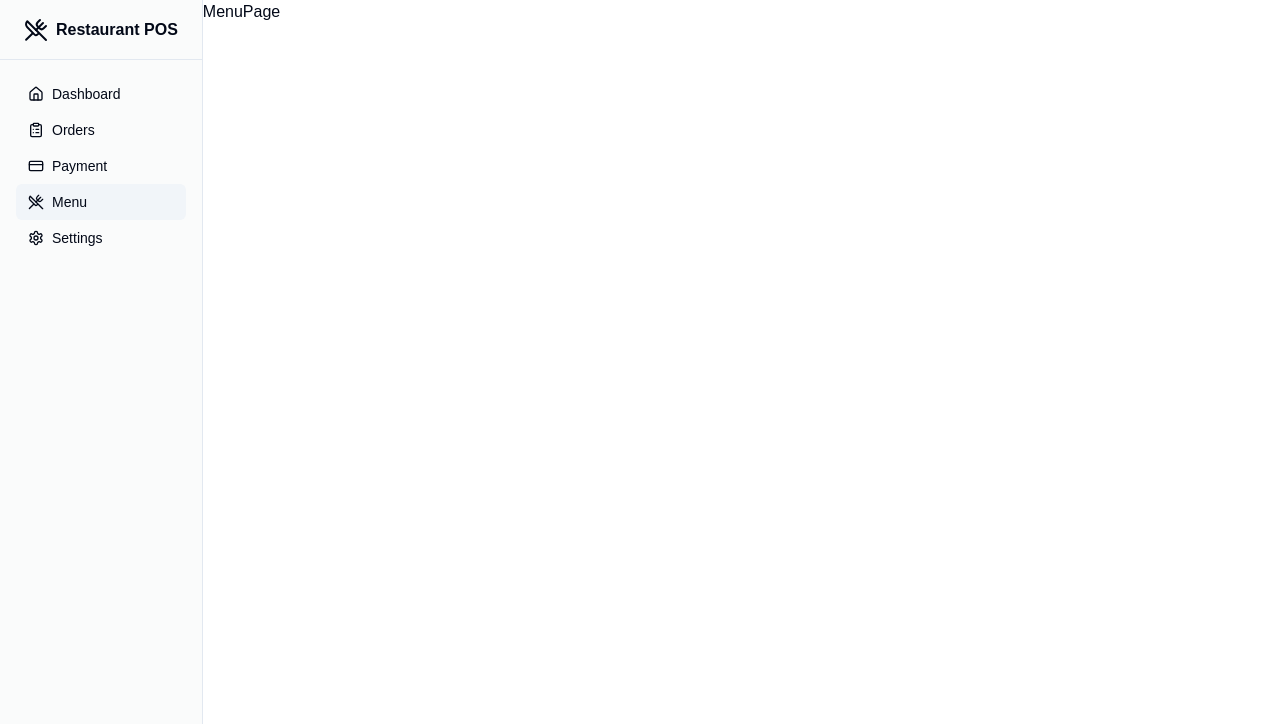
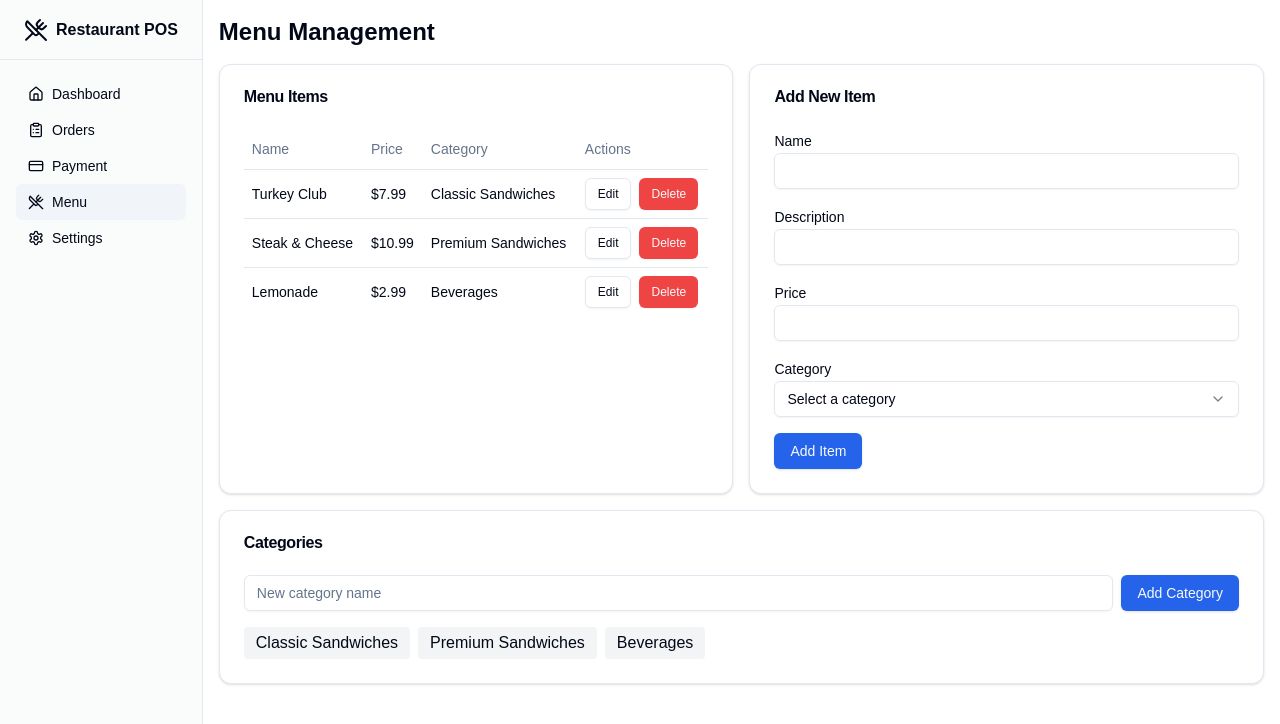
Before and after one commit to smosco/next-table-order, a Next.js app: page /admin/menu in a window 1280 px wide. Shown: the top 724 px of the page. Built offline with nearby package versions, Linux system fonts and the light colour scheme.

Commit message:
feat: create menu management page

```diff
--- a/src/app/admin/menu/page.tsx
+++ b/src/app/admin/menu/page.tsx
@@ -1,7 +1,211 @@
-import React from 'react';
+'use client';
 
-function MenuPage() {
-  return <div>MenuPage</div>;
+import type React from 'react';
+import { useState } from 'react';
+import { menuItems, categories } from '@/mock/adminMockData';
+import { type MenuItem } from '@/types/schema';
+import { Card, CardContent, CardHeader, CardTitle } from '@/components/ui/card';
+import { Button } from '@/components/ui/button';
+import { Input } from '@/components/ui/input';
+import { Label } from '@/components/ui/label';
+import {
+  Select,
+  SelectContent,
+  SelectItem,
+  SelectTrigger,
+  SelectValue,
+} from '@/components/ui/select';
+import {
+  Table,
+  TableBody,
+  TableCell,
+  TableHead,
+  TableHeader,
+  TableRow,
+} from '@/components/ui/table';
+
+export default function MenuPage() {
+  const [items, setItems] = useState<MenuItem[]>(menuItems);
+  const [editingItem, setEditingItem] = useState<MenuItem | null>(null);
+  const [newCategory, setNewCategory] = useState<string>('');
+
+  const handleAddItem = (item: MenuItem) => {
+    setItems([...items, { ...item, id: `item-${Date.now()}` }]);
+  };
+
+  const handleUpdateItem = (updatedItem: MenuItem) => {
+    setItems(
+      items.map((item) => (item.id === updatedItem.id ? updatedItem : item))
+    );
+    setEditingItem(null);
+  };
+
+  const handleDeleteItem = (id: string) => {
+    setItems(items.filter((item) => item.id !== id));
+  };
+
+  const handleAddCategory = () => {
+    if (newCategory) {
+      categories.push({ id: `category-${Date.now()}`, name: newCategory });
+      setNewCategory('');
+    }
+  };
+
+  return (
+    <div className='p-4'>
+      <h2 className='text-2xl font-bold mb-4'>Menu Management</h2>
+      <div className='grid grid-cols-1 md:grid-cols-2 gap-4'>
+        {/* Menu Items */}
+        <Card>
+          <CardHeader>
+            <CardTitle>Menu Items</CardTitle>
+          </CardHeader>
+          <CardContent>
+            <Table>
+              <TableHeader>
+                <TableRow>
+                  <TableHead>Name</TableHead>
+                  <TableHead>Price</TableHead>
+                  <TableHead>Category</TableHead>
+                  <TableHead>Actions</TableHead>
+                </TableRow>
+              </TableHeader>
+              <TableBody>
+                {items.map((item) => (
+                  <TableRow key={item.id}>
+                    <TableCell>{item.name}</TableCell>
+                    <TableCell>${item.price.toFixed(2)}</TableCell>
+                    <TableCell>
+                      {categories.find((c) => c.id === item.categoryId)?.name}
+                    </TableCell>
+                    <TableCell>
+                      <Button
+                        variant='outline'
+                        size='sm'
+                        className='mr-2'
+                        onClick={() => setEditingItem(item)}
+                      >
+                        Edit
+                      </Button>
+                      <Button
+                        variant='destructive'
+                        size='sm'
+                        onClick={() => handleDeleteItem(item.id)}
+                      >
+                        Delete
+                      </Button>
+                    </TableCell>
+                  </TableRow>
+                ))}
+              </TableBody>
+            </Table>
+          </CardContent>
+        </Card>
+
+        {/* Item Add, Edit Form */}
+        <Card>
+          <CardHeader>
+            <CardTitle>{editingItem ? 'Edit Item' : 'Add New Item'}</CardTitle>
+          </CardHeader>
+          <CardContent>
+            <form
+              onSubmit={(e) => {
+                e.preventDefault();
+                const formData = new FormData(e.currentTarget);
+                const newItem: MenuItem = {
+                  id: editingItem ? editingItem.id : '',
+                  name: formData.get('name') as string,
+                  description: formData.get('description') as string,
+                  price: Number.parseFloat(formData.get('price') as string),
+                  categoryId: formData.get('categoryId') as string,
+                };
+                if (editingItem) {
+                  handleUpdateItem(newItem);
+                } else {
+                  handleAddItem(newItem);
+                }
+                e.currentTarget.reset();
+              }}
+            >
+              <div className='space-y-4'>
+                <div>
+                  <Label htmlFor='name'>Name</Label>
+                  <Input
+                    id='name'
+                    name='name'
+                    defaultValue={editingItem?.name}
+                    required
+                  />
+                </div>
+                <div>
+                  <Label htmlFor='description'>Description</Label>
+                  <Input
+                    id='description'
+                    name='description'
+                    defaultValue={editingItem?.description}
+                  />
+                </div>
+                <div>
+                  <Label htmlFor='price'>Price</Label>
+                  <Input
+                    id='price'
+                    name='price'
+                    type='number'
+                    step='0.01'
+                    defaultValue={editingItem?.price}
+                    required
+                  />
+                </div>
+                <div>
+                  <Label htmlFor='categoryId'>Category</Label>
+                  <Select
+                    name='categoryId'
+                    defaultValue={editingItem?.categoryId}
+                  >
+                    <SelectTrigger>
+                      <SelectValue placeholder='Select a category' />
+                    </SelectTrigger>
+                    <SelectContent>
+                      {categories.map((category) => (
+                        <SelectItem key={category.id} value={category.id}>
+                          {category.name}
+                        </SelectItem>
+                      ))}
+                    </SelectContent>
+                  </Select>
+                </div>
+                <Button type='submit'>
+                  {editingItem ? 'Update Item' : 'Add Item'}
+                </Button>
+              </div>
+            </form>
+          </CardContent>
+        </Card>
+      </div>
+
+      {/* Update Categories */}
+      <Card className='mt-4'>
+        <CardHeader>
+          <CardTitle>Categories</CardTitle>
+        </CardHeader>
+        <CardContent>
+          <div className='flex space-x-2'>
+            <Input
+              placeholder='New category name'
+              value={newCategory}
+              onChange={(e) => setNewCategory(e.target.value)}
+            />
+            <Button onClick={handleAddCategory}>Add Category</Button>
+          </div>
+          <div className='mt-4 flex flex-wrap gap-2'>
+            {categories.map((category) => (
+              <div key={category.id} className='bg-gray-100 px-3 py-1 rounded'>
+                {category.name}
+              </div>
+            ))}
+          </div>
+        </CardContent>
+      </Card>
+    </div>
+  );
 }
-
-export default MenuPage;
```
